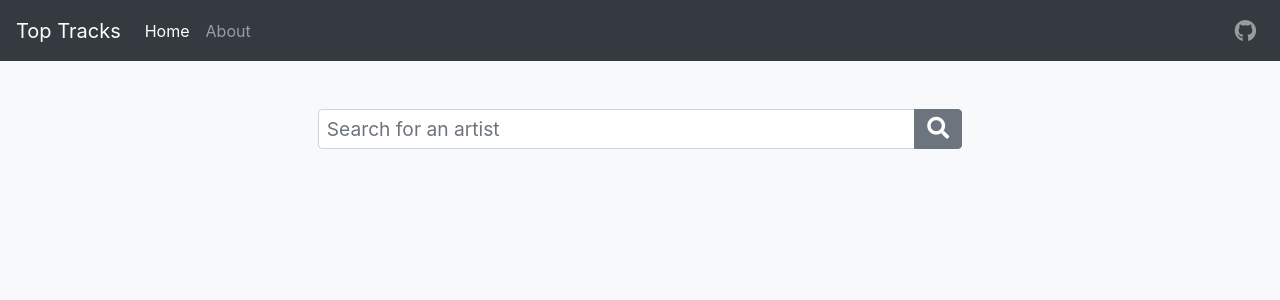
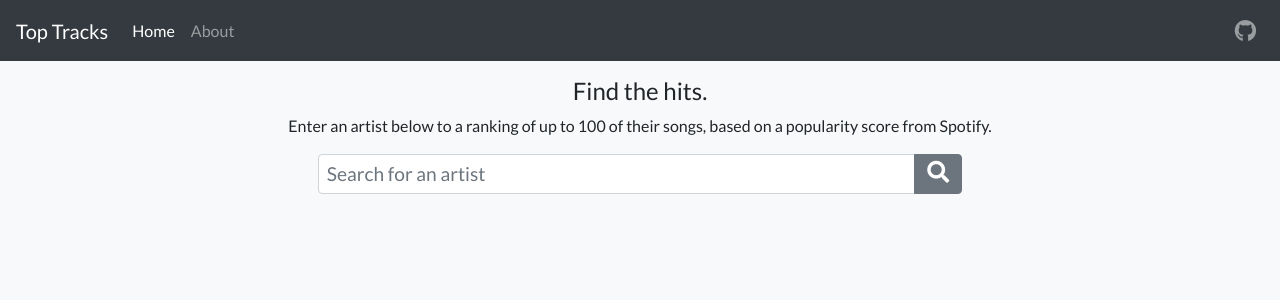
Before and after one commit to craffer/top-tracks, a Flask app: page / in a window 1280 px wide. Shown: the top 300 px of the page. Run offline with Flask 2, Linux system fonts and the light colour scheme; style sheets or scripts are compiled from the project's sources; some libraries are stand-ins or nearby versions.

Commit message:
Add instructions and font

```diff
--- a/toptracks/js/search.jsx
+++ b/toptracks/js/search.jsx
@@ -40,7 +40,7 @@ export default class Search extends React.Component {
 
   render() {
     return (
-      <div className="mt-5">
+      <div className="mt-3">
         <div className="input-group col-md-8 offset-md-2">
           <input
             className="form-control searchbar p-2"
--- a/toptracks/static/css/style.css
+++ b/toptracks/static/css/style.css
@@ -1,3 +1,9 @@
+@import url('https://fonts.googleapis.com/css2?family=Lato:ital,wght@0,100;0,300;0,400;0,700;0,900;1,100;1,300;1,400;1,700;1,900&display=swap');
+
+body {
+    font-family: 'Lato', sans-serif;
+}
+
 .album-art {
     height: 50px;
     width: 50px;
--- a/toptracks/templates/index.html
+++ b/toptracks/templates/index.html
@@ -46,6 +46,10 @@
     </nav>
     <div class="container-fluid">
         <div class="col-md-10 offset-md-1">
+            <div class="d-flex flex-column align-items-center">
+                <h4>Find the hits.</h4>
+                <div>Enter an artist below to a ranking of up to 100 of their songs, based on a popularity score from Spotify.</div>
+            </div>
             <div id="reactEntry"></div>
         </div>
     </div>
```
